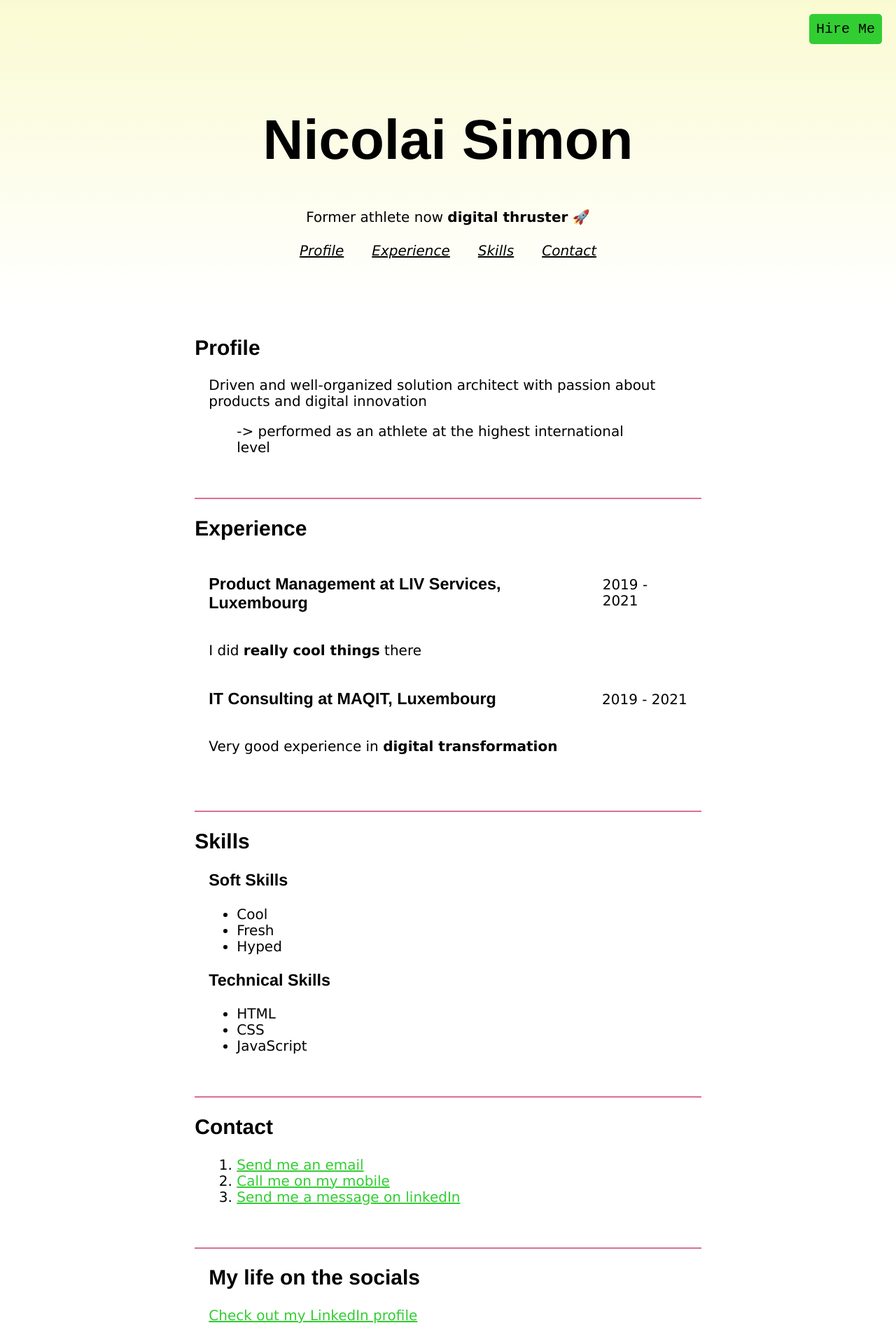
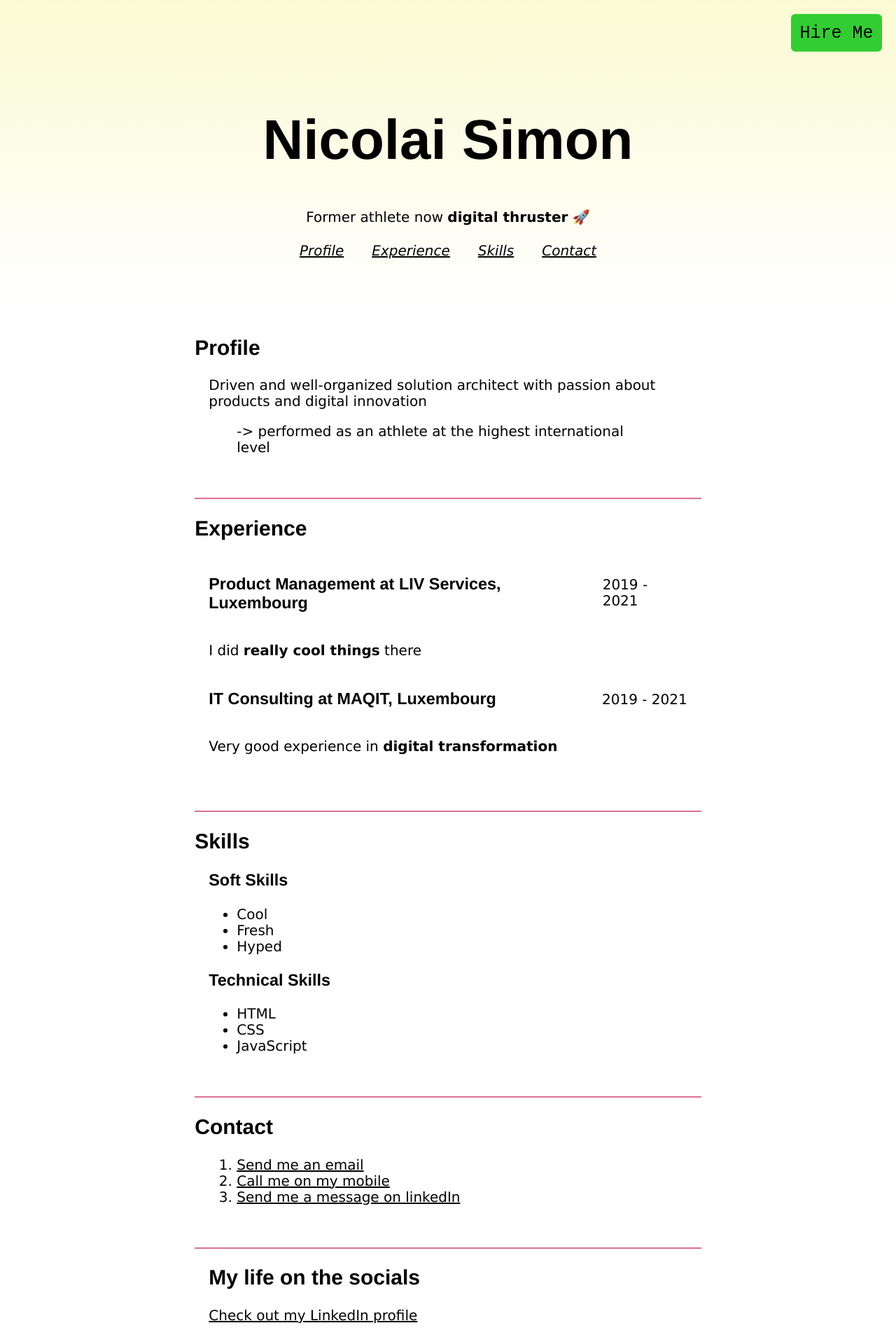
Before and after one commit to nniiccoo31/cv, a plain HTML site: page index.html in a window 1280 px wide. Shown: the top 1900 px of the page at 70% size. Drawn offline with nearby package versions, Linux system fonts and the light colour scheme.

Commit message:
Transformation hire me badge & cleaning code

```diff
--- a/style.css
+++ b/style.css
@@ -1,4 +1,7 @@
-/* Allgemeine Einstellungen */
+/* ALLGEMEINE EINSTELLUNGEN
+*
+*
+*/
 /* Einstellen der Box-sizing Einstellung eintragen */
 *,
 *::before,
@@ -6,11 +9,13 @@
   box-sizing: border-box;
 }
 
+/* set font family for the whole html */
 html {
   font-family: Verdana, Geneva, Tahoma, sans-serif;
   font-size: 16px;
 }
 
+/* hide hire me badge and navigation links when printing */
 @media print {
   .hire-me,
   .nav-link {
@@ -32,10 +37,6 @@ html {
   }
 }
 
-body {
-  margin: 0;
-}
-
 /* variablen setzen für colors im markup */
 body {
   --background-color: white;
@@ -44,8 +45,13 @@ body {
   --secondary-color: palevioletred;
   --accent-color: limegreen;
   --gradient-color: white;
+
+  margin: 0;
+  background-color: var(--background-color);
+  color: var(--text-color);
 }
 
+/* set font family for headlines */
 h1,
 h2,
 h3,
@@ -55,12 +61,26 @@ h6 {
   font-family: "Franklin Gothic Medium", "Arial Narrow", Arial, sans-serif;
 }
 
+/* set background color when any text is selected */
 *::selection {
   background-color: var(--accent-color);
 }
 
-/* Einstellen des Stylings für besonders angesprochene Bereiche */
+/* set text color for navigation links for different activities */
+a,
+a:link,
+a:hover,
+a:visited,
+a:active {
+  color: var(--text-color);
+}
 
+/* SPEZIELLE STYLINGS
+*
+*
+*/
+
+/* styling for header element */
 .header {
   padding: 3rem 1rem;
   padding-top: 5rem;
@@ -99,23 +119,20 @@ h6 {
   background: var(--accent-color);
   color: var(--text-color);
   font-family: monospace;
+  transform-origin: top right;
+  transition: transform 0.5s ease-in-out;
+}
+
+/* transformation of hire me badge when hovering over header */
+.header:hover .hire-me,
+.header:focus-within .hire-me {
+  transform: scale(1.25);
 }
 
 /* use fixed position for the "hire me" nadge beginning with large breakpoint */
 @media screen and (min-width: 992px) {
   .hire-me {
     position: fixed;
-  }
-}
-
-/* hide hire me badge and navigation for printers */
-@media print {
-  .hire-me {
-    display: none;
-  }
-
-  .navigation {
-    display: none;
   }
 }
 
@@ -134,20 +151,20 @@ h6 {
   }
 }
 
-/* Task Pseudo classes and combinators */
+/* Task Pseudo classes and combinators with transition for navigation links */
 .nav-link {
   padding: 0.25rem 0.5rem;
   color: var(--text-color);
-  transition: background-color 0.5s ease-in-out;
+  transition: background-color 0.25s ease-in-out;
 }
 
-/* add specific color for the hover state*/
+/* add specific color for the hover state on navigation links */
 .nav-link:hover {
-  color: black;
+  color: var(--text-color);
   background-color: var(--primary-color);
 }
 
-/* add specific color for the active state*/
+/* add specific color for the active state */
 .nav-link:active {
   color: var(--primary-color);
   background-color: var(--secondary-color);
```
